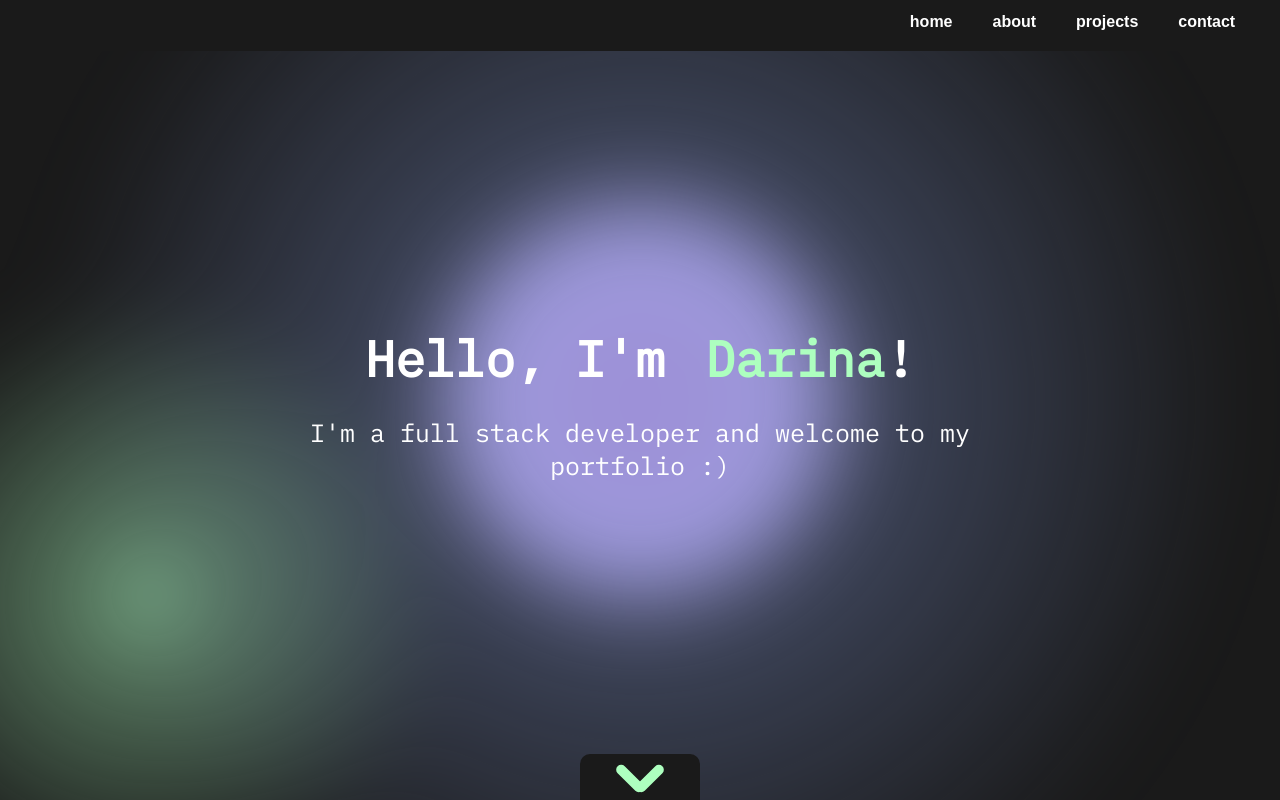
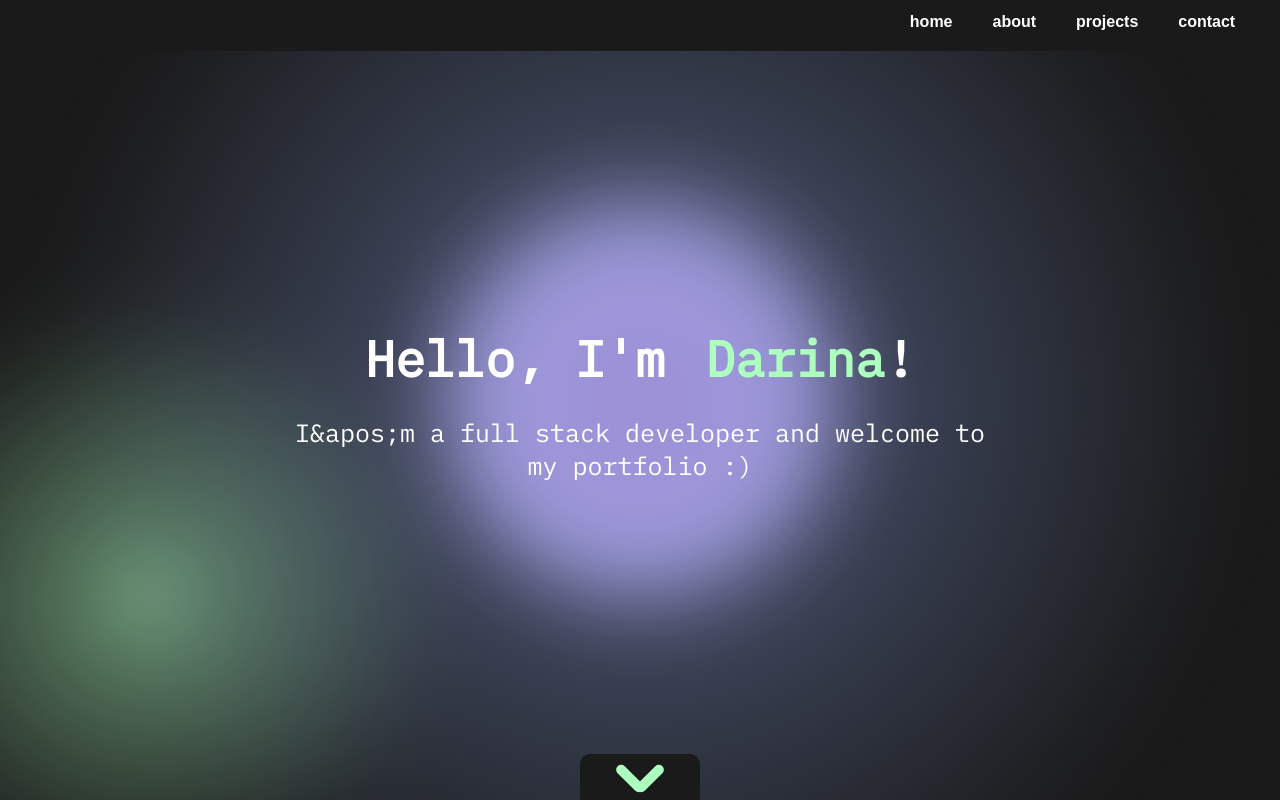
Before and after one commit to darinaJur/portfolio, a Next.js app: page / in a window 1280 px wide. Shown: the top 800 px of the page. Built offline with nearby package versions, Linux system fonts and the light colour scheme; a web font is replaced by a local one.

Commit message:
fix apostrophe

```diff
--- a/src/app/page.js
+++ b/src/app/page.js
@@ -15,7 +15,7 @@ export default function Home() {
             </h1>
           </div>
           <div className="small-description">
-            <p>{`I'm a full stack developer and welcome to my portfolio :)`}</p>
+            <p>{`I&apos;m a full stack developer and welcome to my portfolio :)`}</p>
           </div>
         </div>
       </div>
```
